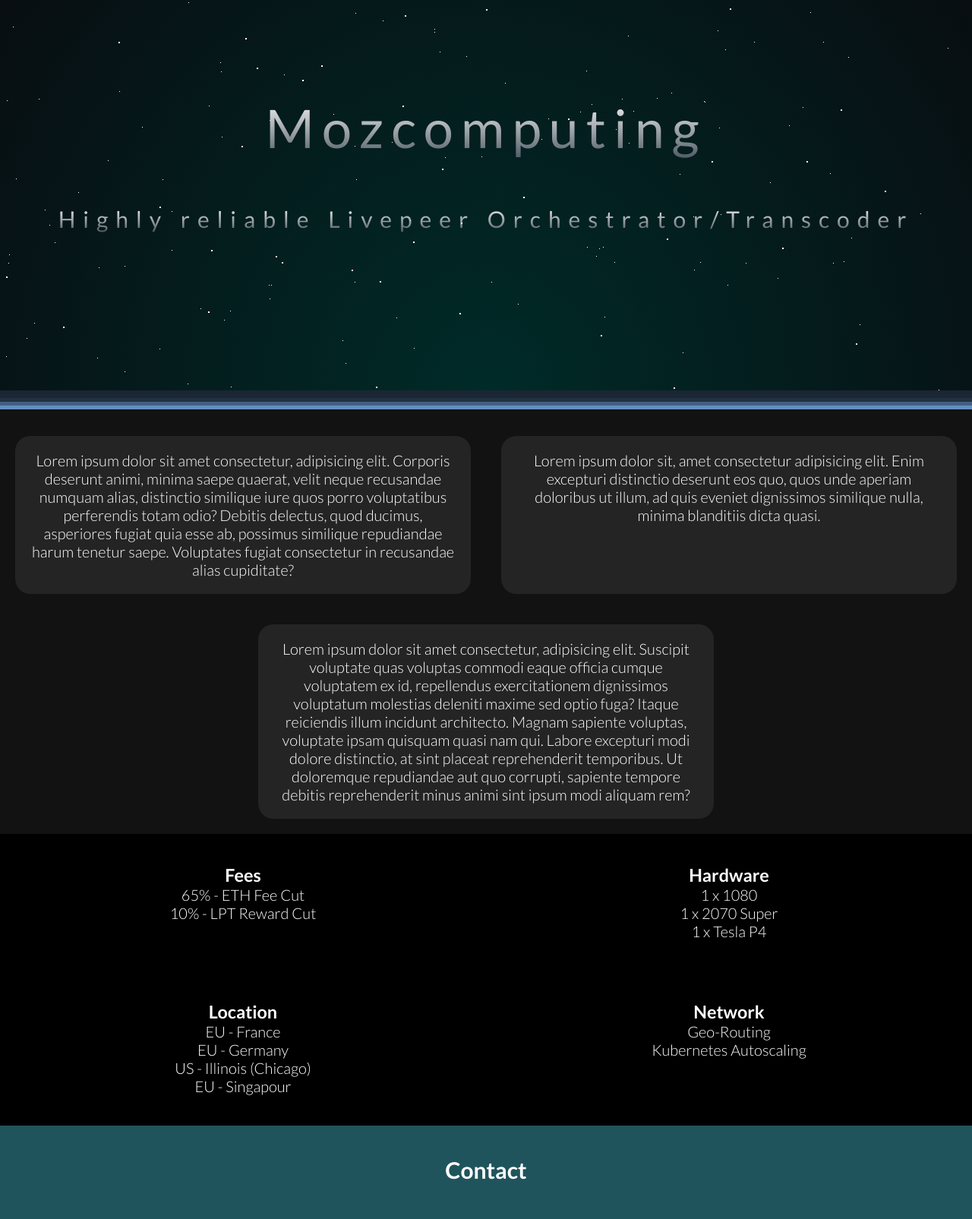
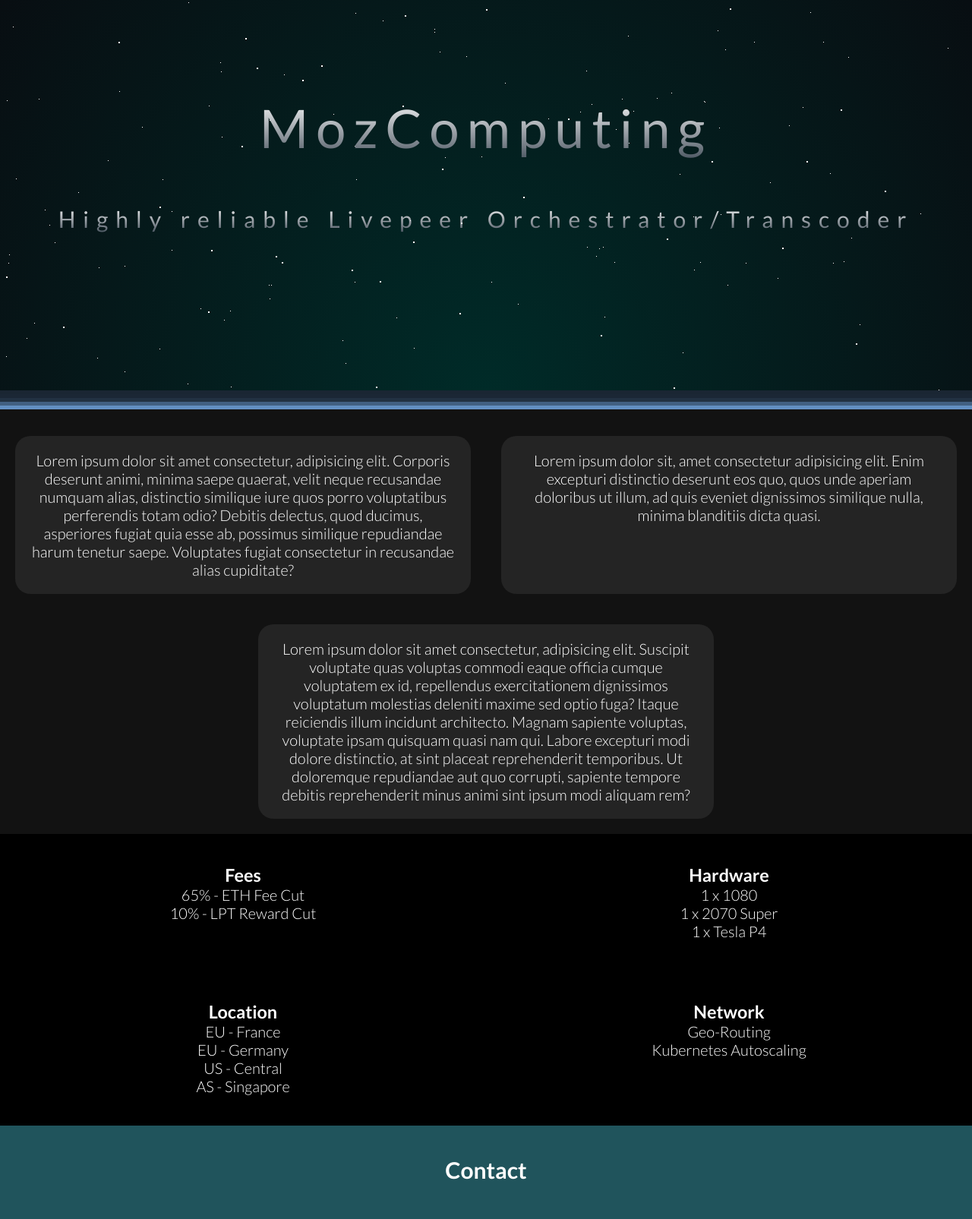
Before and after one commit to MozComputing/Website, a website: page index.html in a window 1280 px wide. Shown: the part 166-1771 px from the top of the page at 76% size. Drawn offline with nearby package versions, Linux system fonts and the light colour scheme; files that its build step writes are made by us from their sources.

Commit message:
ci: update building

```diff
--- a/index.html
+++ b/index.html
@@ -8,9 +8,9 @@
     <link rel="preconnect" href="https://fonts.googleapis.com">
     <link rel="preconnect" href="https://fonts.gstatic.com" crossorigin>
     <link href="https://fonts.googleapis.com/css2?family=Lato:wght@300;400;700&display=swap" rel="stylesheet">
-    <link rel="stylesheet" href="css/variables.css">
-    <link rel="stylesheet" href="css/style.css">
-    <title>Mozcomputing</title>
+    <link rel="stylesheet" href="./css/variables.css">
+    <link rel="stylesheet" href="./css/style.css">
+    <title>MozComputing</title>
 </head>
 
 <body>
@@ -28,7 +28,7 @@
                 <div id="stars2"></div>
                 <div id="stars3"></div>
                 <div id="title">
-                    <h1 data-text="Mozcomputing">Mozcomputing</h1><br>
+                    <h1 data-text="Mozcomputing">MozComputing</h1><br>
                     <span>Highly reliable Livepeer Orchestrator/Transcoder</span>
                 </div>
             </header>
@@ -74,8 +74,8 @@
                     <ul>
                         <li>EU - France</li>
                         <li>EU - Germany</li>
-                        <li>US - Illinois (Chicago)</li>
-                        <li>EU - Singapour</li>
+                        <li>US - Central</li>
+                        <li>AS - Singapore</li>
                     </ul>
                 </section>
                 <section>
--- a/scss/variables.scss
+++ b/scss/variables.scss
@@ -1,5 +1,4 @@
 :root {
-
     --primary: #74b9ff;
     --secondary: #0984e3;
 
```
Also changed, not shown: css/style.css (deleted), css/variables.css (deleted), 3 other files.
